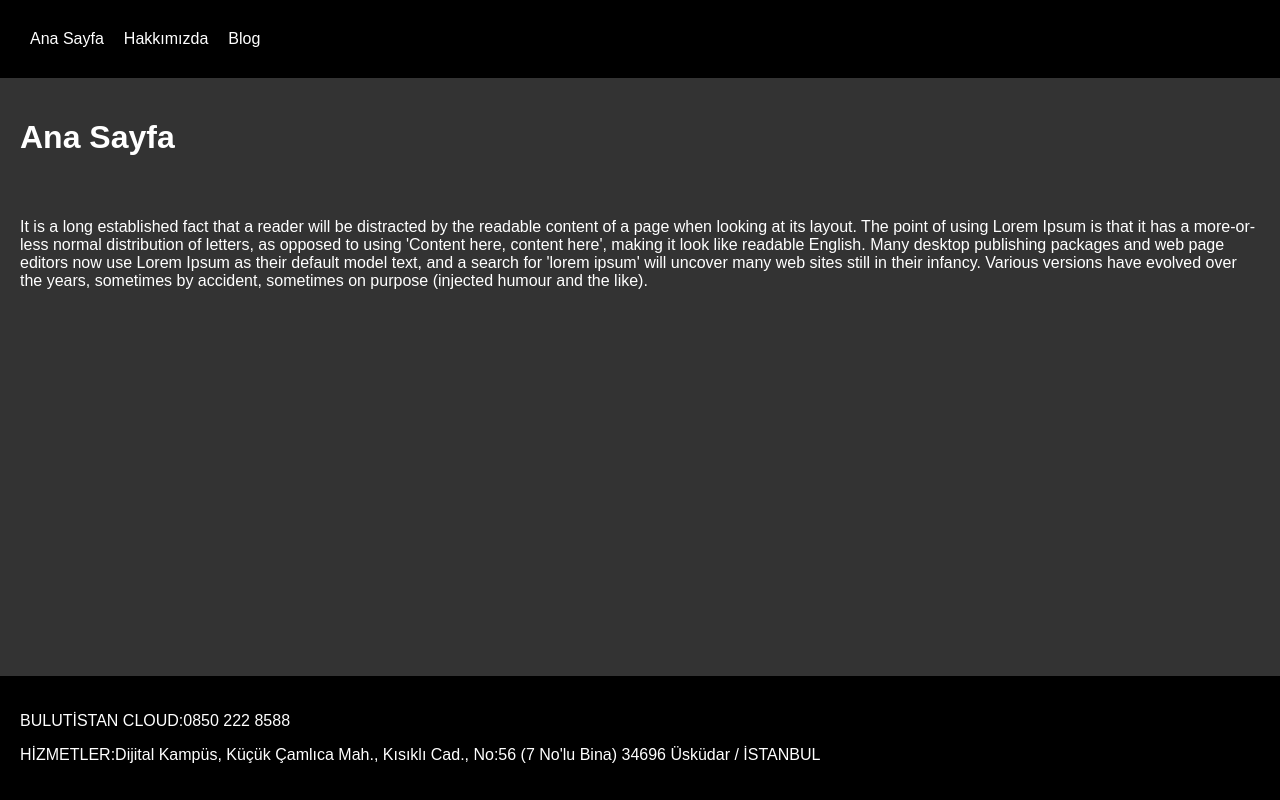
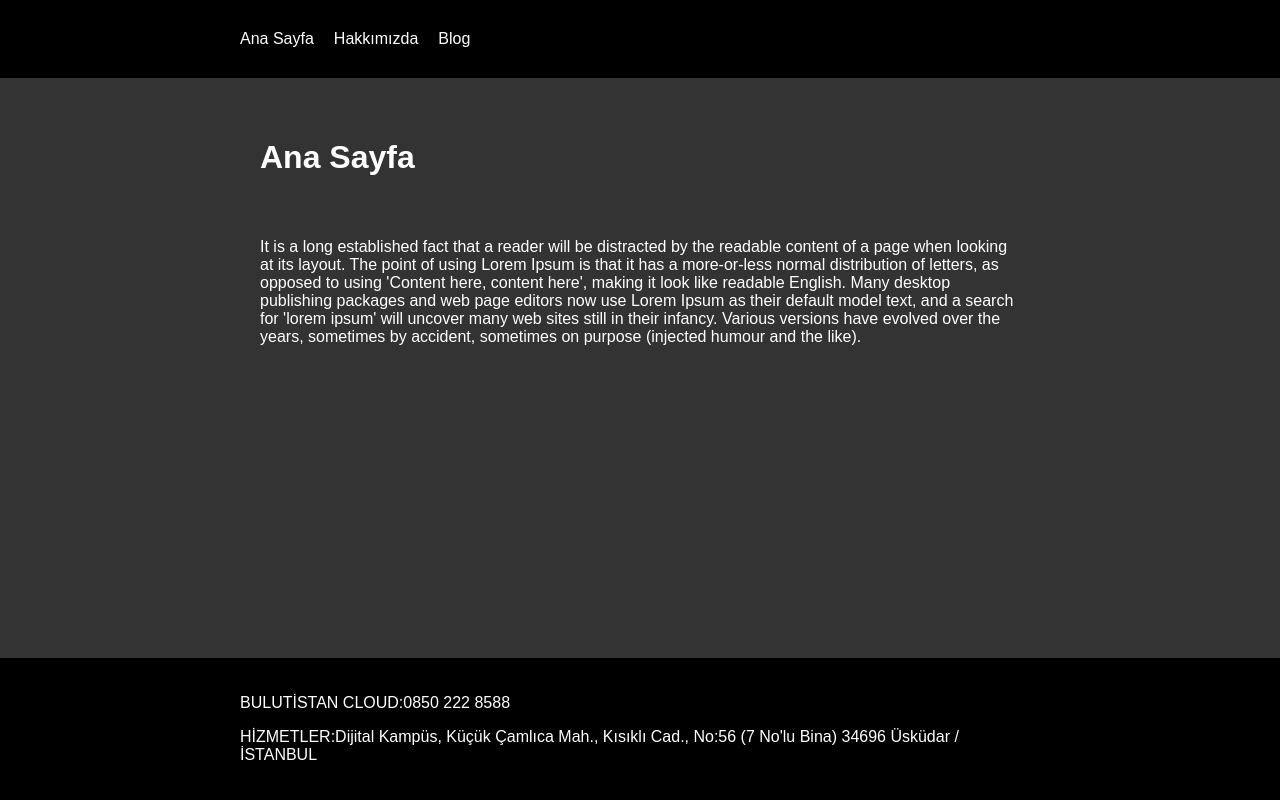
Before and after one commit to saniil/next-js-blog, a Next.js app: page / in a window 1280 px wide. Built offline with nearby package versions, Linux system fonts and the light colour scheme.

Commit message:
CSS'ler yapıldı birazdaha

```diff
--- a/components/Header.js
+++ b/components/Header.js
@@ -3,6 +3,10 @@ import Button from "./Button";
 
 const HeaderDiv = styled.div`
   background-color: #000;
+`;
+const HeaderInline = styled.div`
+  margin: auto;
+  max-width: 800px;
   padding: 30px;
   display: flex;
   gap: 20px;
@@ -10,8 +14,10 @@ const HeaderDiv = styled.div`
 
 export default () => (
   <HeaderDiv>
-    <Button href={"/"}>Ana Sayfa</Button>
-    <Button href={"/about"}>Hakkımızda</Button>
-    <Button href={"/blog"}>Blog</Button>
+    <HeaderInline>
+      <Button href={"/"}>Ana Sayfa</Button>
+      <Button href={"/about"}>Hakkımızda</Button>
+      <Button href={"/blog"}>Blog</Button>
+    </HeaderInline>
   </HeaderDiv>
 );
--- a/components/Layout.js
+++ b/components/Layout.js
@@ -7,12 +7,22 @@ const BodyDiv = styled.div`
 `;
 const Footer = styled.footer`
   background-color: black;
-  padding: 20px;
   position: fixed;
   bottom: 0;
   width: 100vw;
 `;
+
+const FooterInner = styled.div`
+  padding: 20px;
+  max-width: 800px;
+  margin: auto;
+`;
 const Content = styled.div`
+  padding: 20px;
+  max-width: 800px;
+  margin: auto;
+`;
+const ContentInner = styled.div`
   padding: 20px;
 `;
 const H1 = styled.h1`
@@ -22,14 +32,18 @@ const H1 = styled.h1`
 export default ({ title, children }) => (
   <BodyDiv>
     <Header />
+    <Content>
       <H1>{title}</H1>
-    <Content>{children}</Content>
+      <ContentInner>{children}</ContentInner>
+    </Content>
     <Footer>
+      <FooterInner>
         <p>BULUTİSTAN CLOUD:0850 222 8588</p>
         <p>
           HİZMETLER:Dijital Kampüs, Küçük Çamlıca Mah., Kısıklı Cad., No:56 (7
           No'lu Bina) 34696 Üsküdar / İSTANBUL
         </p>
+      </FooterInner>
     </Footer>
   </BodyDiv>
 );
```
Also changed, not shown: pages/blog/index.js (+0 -12 lines). Lines whose indentation alone changed are shown as unchanged.
